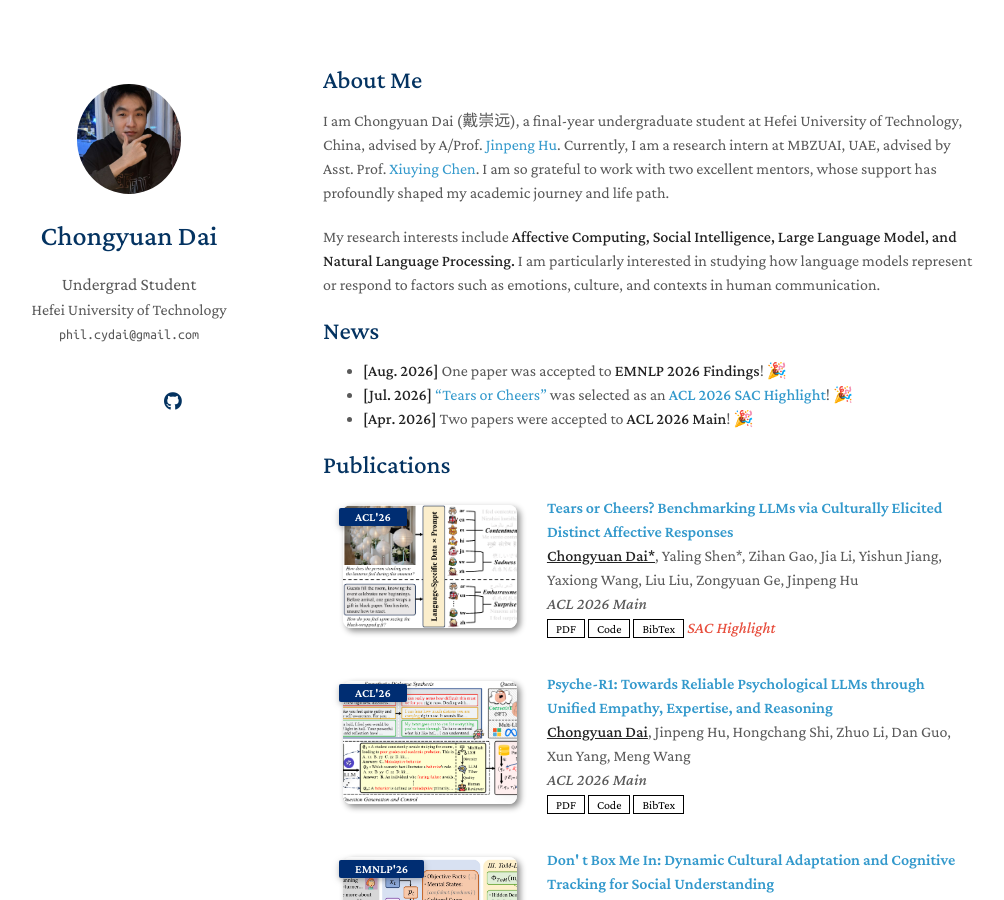
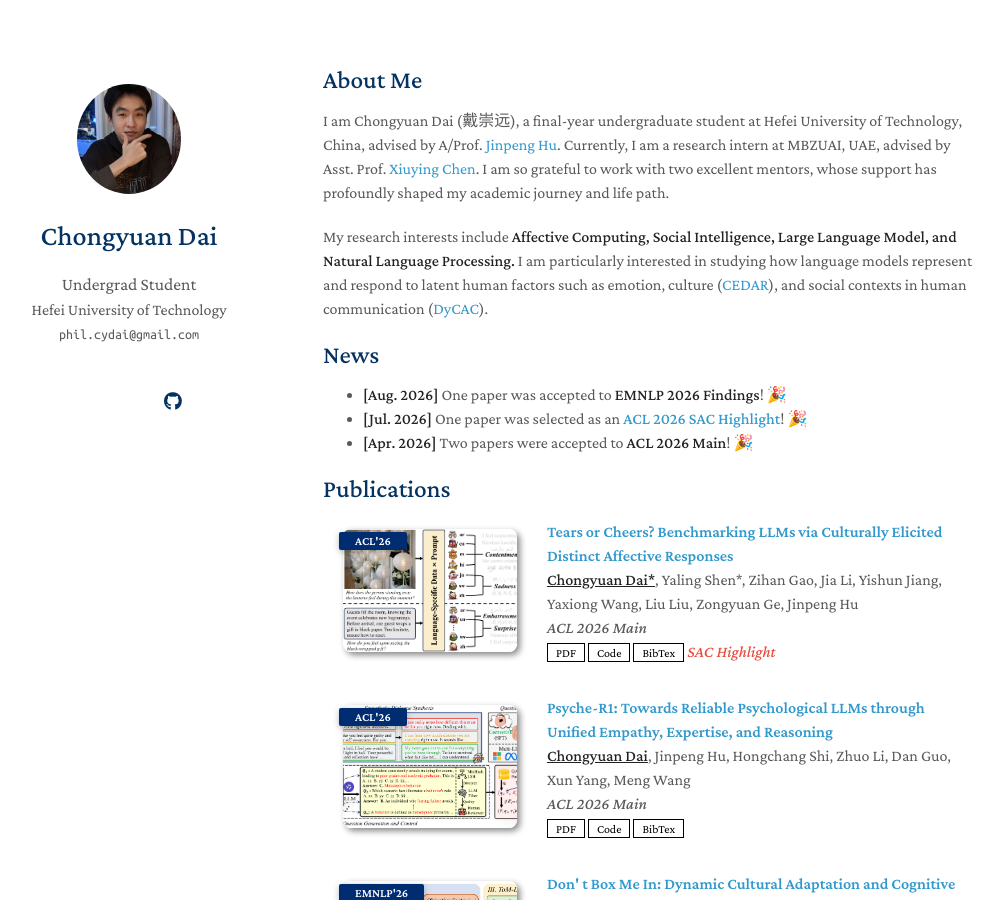
Before and after one commit to chyuandai/chyuandai.github.io, a Jekyll site: the page built from index.md, in a window 1280 px wide and 900 px high. Shown: the whole window, without its empty margins (147-1151 px from the left). Built offline with Jekyll 4.4.1, drawn with Linux system fonts in a browser that asks for light colours; a style sheet for code colours, icons or effects is not loaded; our own code applies the rules of GitHub Pages for plain Markdown files.

Commit message:
update my personal page

```diff
--- a/index.md
+++ b/index.md
@@ -6,12 +6,12 @@
 
 I am Chongyuan Dai (戴崇远), a final-year undergraduate student at Hefei University of Technology, China, advised by A/Prof. [Jinpeng Hu](https://scholar.google.com/citations?user=3xMIKfcAAAAJ&hl=en). Currently, I am a research intern at MBZUAI, UAE, advised by Asst. Prof. [Xiuying Chen](https://scholar.google.com/citations?user=COUnAF4AAAAJ&hl=en). I am so grateful to work with two excellent mentors, whose support has profoundly shaped my academic journey and life path.
 
-My research interests include **Affective Computing, Social Intelligence, Large Language Model, and Natural Language Processing.** I am particularly interested in studying how language models represent or respond to factors such as emotions, culture, and contexts in human communication.
+My research interests include **Affective Computing, Social Intelligence, Large Language Model, and Natural Language Processing.** I am particularly interested in studying how language models represent and respond to latent human factors such as emotion, culture ([CEDAR](https://aclanthology.org/2026.acl-long.1769.pdf)), and social contexts in human communication ([DyCAC](https://arxiv.org/pdf/2608.22411)).
 
 ## News
 
 - **[Aug. 2026]** One paper was accepted to **EMNLP 2026 Findings**! 🎉
-- **[Jul. 2026]** ["Tears or Cheers"](https://aclanthology.org/2026.acl-long.1769.pdf) was selected as an **[ACL 2026 SAC Highlight](assets/files/ACL_2026_SAC_Highlight.pdf)**! 🎉
+- **[Jul. 2026]** One paper was selected as an **[ACL 2026 SAC Highlight](assets/files/ACL_2026_SAC_Highlight.pdf)**! 🎉
 - **[Apr. 2026]** Two papers were accepted to **ACL 2026 Main**! 🎉
 
 {% include_relative _includes/publications.md %}
```
